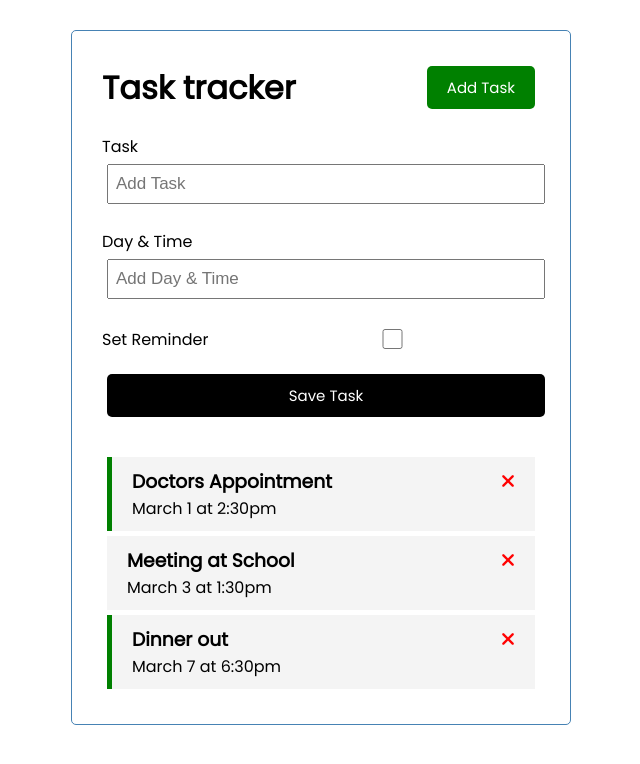
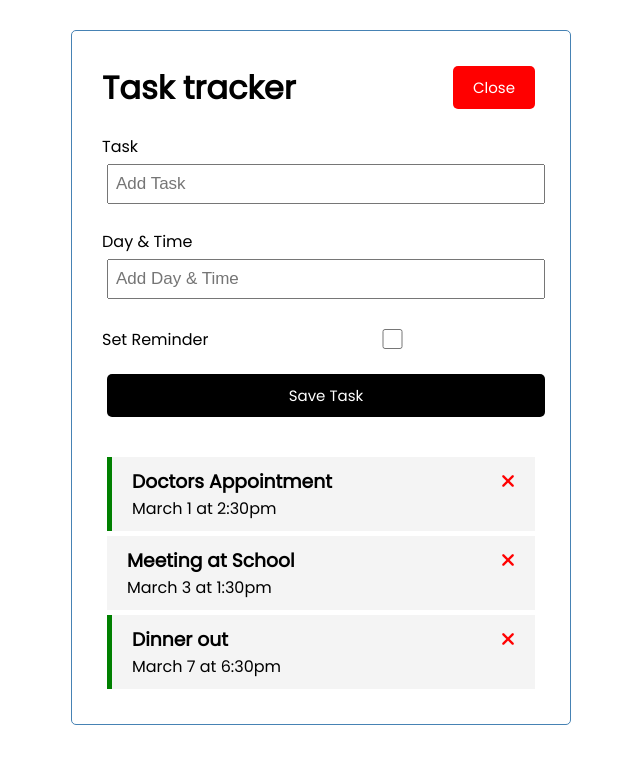
Before and after one commit to stevenasoy/VueJS_OJT, a Vue app in the folder vue-tasktracker/: page / in a window 1280 px wide. Both pictures are taken after a click on the button "Add Task". Shown: the top 764 px of the page, without its empty margins (319-959 px from the left). Built offline with nearby package versions, Linux system fonts and the light colour scheme.

Commit message:
Updates button(color and text, as well as showing of form

```diff
--- a/vue-tasktracker/src/App.vue
+++ b/vue-tasktracker/src/App.vue
@@ -1,10 +1,17 @@
 <template>
   <div class="container">
-    <Header  title="Task tracker" />
-    <AddTask @add-task="AddTask" />
+    <Header
+    @toggle-add-task="toggleAddTask"
+    title="Task tracker"
+    :showAddTask="showAddTask" />
+    <div v-show="showAddTask">
+      <AddTask @add-task="AddTask" />
+    </div>
+
     <Tasks
     @toggle-reminder="toggleReminder"
-    @delete-task="deleteTask" :tasks="tasks" />
+    @delete-task="deleteTask"
+    :tasks="tasks" />
   </div>
 
 </template>
@@ -23,10 +30,14 @@
   },
   data() {
     return {
-      tasks: []
+      tasks: [],
+      showAddTask: false
     }
   },
   methods: {
+    toggleAddTask() {
+      this.showAddTask = !this.showAddTask
+    },
     AddTask(task) {
       this.tasks = [...this.tasks, task]
     },
--- a/vue-tasktracker/src/components/Button.vue
+++ b/vue-tasktracker/src/components/Button.vue
@@ -16,8 +16,8 @@
         },
         methods: {
             onClick() {
-                console.log('click')
-            }
-        }
+                this.$emit('btn-click')
+            },
+        },
     }
 </script>
--- a/vue-tasktracker/src/components/Header.vue
+++ b/vue-tasktracker/src/components/Header.vue
@@ -3,7 +3,11 @@
         <h1>
            {{ title }}
         </h1>
-        <Button text="Add Task" color="green" />
+        <Button
+        @btn-click="$emit('toggle-add-task')"
+        :text="showAddTask ? 'Close' : 'Add Task'"
+        :color="showAddTask ? 'red' : 'green'"
+        />
     </header>
 </template>
 
@@ -13,11 +17,9 @@
 export default {
     name: 'Header',
     props: {
-        title: {
-            type: String,
-            default: 'Hello World',
-        }
-    },
+        title: String,
+        showAddTask: Boolean,
+        },
     components: {
     Button
 }
```
